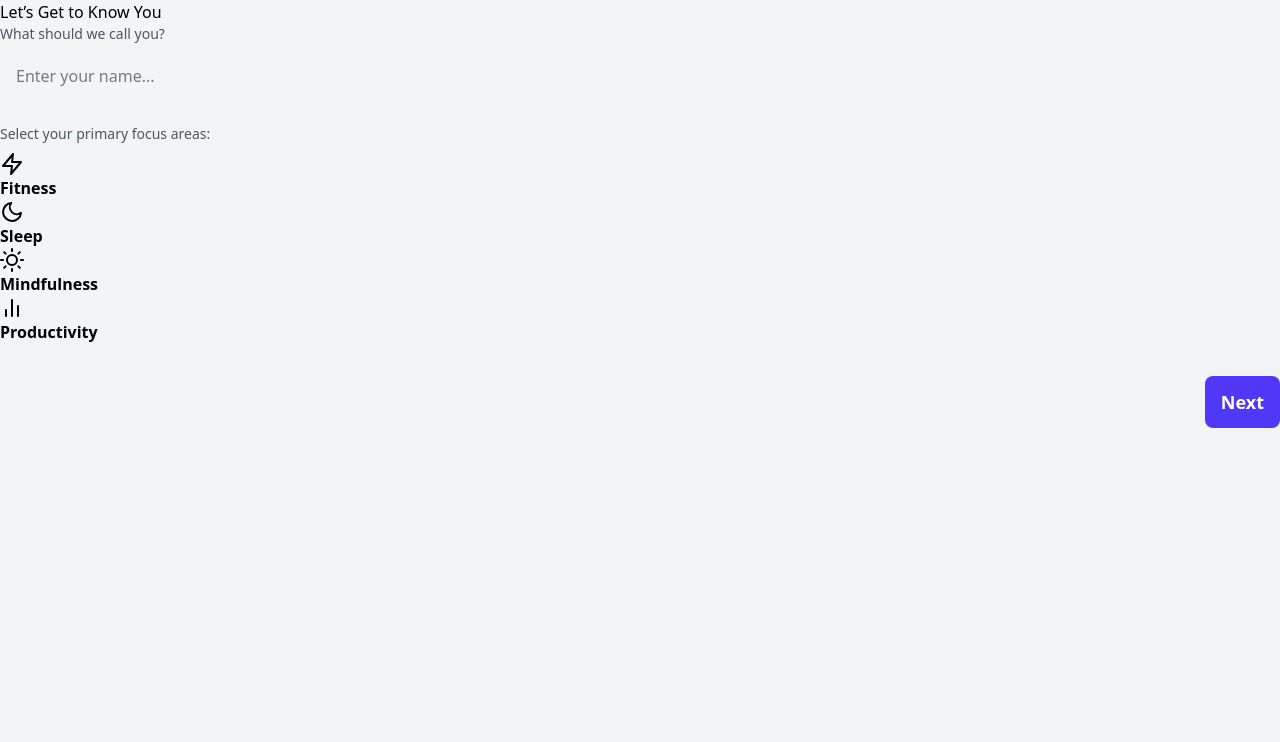
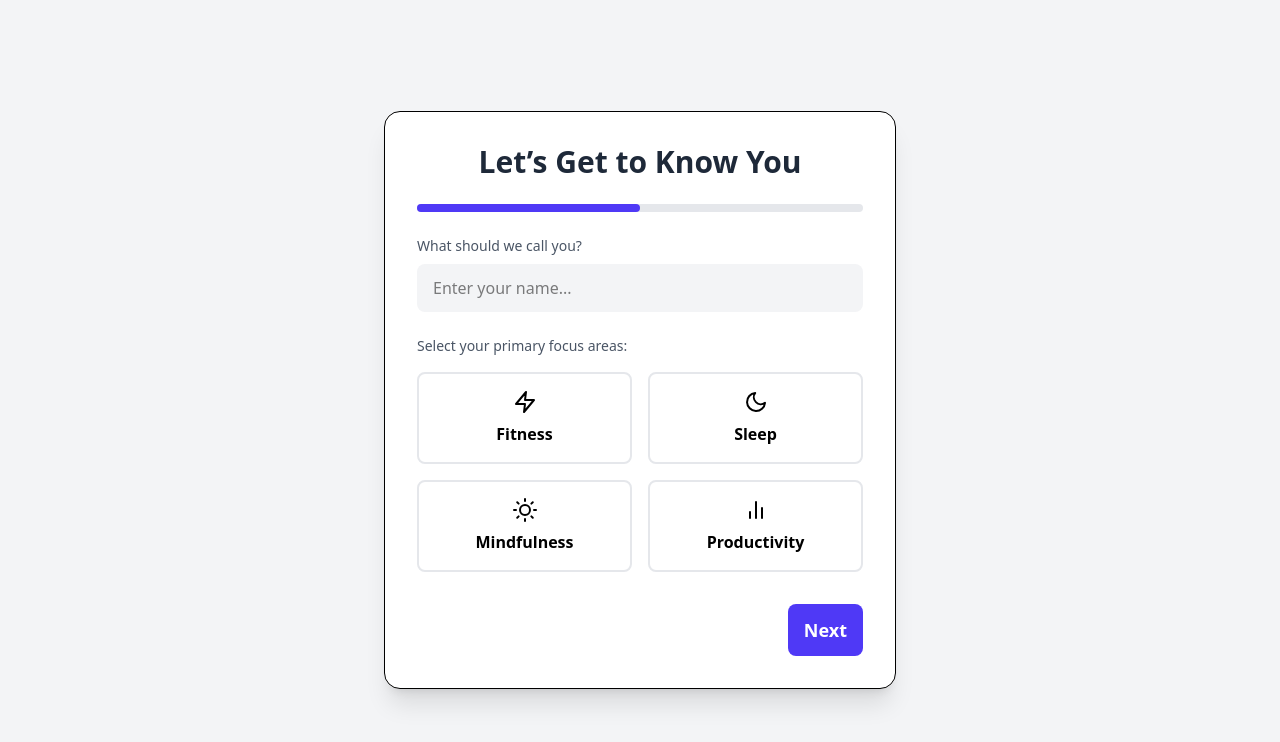
Before and after one commit to DwarakanathAkkala/MindTrack, a React (Vite) app: page /onboarding in a window 1280 px wide. Shown: the top 742 px of the page. Built offline with nearby package versions, Linux system fonts and the light colour scheme; no server answers; the database is empty; sample sign-in values are in the browser's storage.

Commit message:
Onboarding Page CSS Update

```diff
--- a/src/index.css
+++ b/src/index.css
@@ -253,3 +253,68 @@ body {
 .profile-avatar {
   @apply w-full h-full rounded-full object-cover;
 }
+
+/*
+ * Onboarding Page Styles
+ * These are required for the onboarding flow to display correctly.
+ */
+
+.onboarding-container {
+  @apply flex flex-col justify-center min-h-screen bg-gray-100 p-4 sm:p-6;
+}
+
+.onboarding-card {
+  @apply w-full max-w-lg mx-auto bg-white rounded-2xl shadow-xl border p-6 sm:p-8;
+}
+
+.onboarding-header {
+  @apply text-2xl sm:text-3xl font-bold text-gray-800 text-center;
+}
+
+.progress-bar-background {
+  @apply w-full bg-gray-200 rounded-full h-2 my-6;
+}
+
+.progress-bar-fill {
+  @apply bg-indigo-600 h-2 rounded-full transition-all duration-500 ease-in-out;
+}
+
+.focus-card-grid {
+  @apply grid grid-cols-2 gap-4 mt-4;
+}
+
+.focus-card {
+  @apply flex flex-col items-center justify-center p-4 border-2 rounded-lg cursor-pointer transition-all duration-200;
+}
+
+.focus-card-selected {
+  @apply border-indigo-600 bg-indigo-50 text-indigo-600;
+}
+
+.focus-card-default {
+  @apply border-gray-200 bg-white;
+}
+
+.question-card {
+  @apply text-left p-4 border-2 rounded-lg mt-4 transition-all duration-200;
+}
+
+.question-title {
+  @apply font-semibold text-gray-700;
+}
+
+.question-options {
+  @apply flex flex-wrap gap-2 mt-2;
+}
+
+.option-button {
+  @apply px-3 py-1 text-sm border-2 rounded-full cursor-pointer transition-all duration-200;
+}
+
+.option-button-selected {
+  @apply bg-indigo-600 border-indigo-600 text-white;
+}
+
+.option-button-default {
+  @apply bg-white border-gray-300 text-gray-600;
+}
--- a/src/pages/OnboardingPage.tsx
+++ b/src/pages/OnboardingPage.tsx
@@ -1,17 +1,16 @@
 import { useState } from 'react';
 import { useSelector } from 'react-redux';
+import { useNavigate } from 'react-router-dom';
+import { FiZap, FiMoon, FiSun, FiBarChart2, FiCheckCircle } from 'react-icons/fi';
 import type { RootState } from '../store/store';
 import { saveUserProfile } from '../features/user/services';
-import { FiZap, FiMoon, FiSun, FiBarChart2, FiCheckCircle } from 'react-icons/fi';
-import { useNavigate } from 'react-router-dom';
 
 const TOTAL_STEPS = 2;
 
+export function OnboardingPage() {
+    const navigate = useNavigate();
+    const user = useSelector((state: RootState) => state.auth.user);
 
-export function OnboardingPage() {
-
-    const navigate = useNavigate(); // Hook to navigate to other pages
-    const user = useSelector((state: RootState) => state.auth.user);
     const [step, setStep] = useState(1);
 
     // State for Step 1
@@ -33,21 +32,18 @@ export function OnboardingPage() {
     const handleFinish = async () => {
         if (!user) {
             console.error("Cannot save profile: No user is logged in.");
-            return; // Exit if for some reason there is no user
+            return;
         }
 
         const profileData = {
-            name: name,
-            focusAreas: focusAreas,
-            sleepHours: sleepHours,
-            priority: priority,
-            onboardingCompleted: true, // This flag is important for later
+            name: name || user.displayName || 'User',
+            focusAreas,
+            sleepHours,
+            priority,
+            onboardingCompleted: true,
         };
 
-        // Call our new service function to save the data
         await saveUserProfile(user.uid, profileData);
-
-        // Redirect the user to their dashboard after completion
         navigate('/dashboard');
     };
 
@@ -56,21 +52,9 @@ export function OnboardingPage() {
             case 1:
                 return (
                     <div className="fade-in-up">
-                        <label htmlFor="name" className="form-label">
-                            What should we call you?
-                        </label>
-                        <input
-                            id="name"
-                            type="text"
-                            className="form-input"
-                            placeholder="Enter your name..."
-                            value={name}
-                            onChange={(e) => setName(e.target.value)}
-                        />
-
-                        <label className="form-label mt-6">
-                            Select your primary focus areas:
-                        </label>
+                        <label htmlFor="name" className="form-label">What should we call you?</label>
+                        <input id="name" type="text" className="form-input" placeholder="Enter your name..." value={name} onChange={(e) => setName(e.target.value)} />
+                        <label className="form-label mt-6">Select your primary focus areas:</label>
                         <div className="focus-card-grid">
                             <FocusCard isSelected={focusAreas.includes('Fitness')} onClick={() => handleFocusAreaToggle('Fitness')} icon={<FiZap size={24} />} label="Fitness" />
                             <FocusCard isSelected={focusAreas.includes('Sleep')} onClick={() => handleFocusAreaToggle('Sleep')} icon={<FiMoon size={24} />} label="Sleep" />
@@ -112,48 +96,32 @@ export function OnboardingPage() {
                     {step === 1 ? 'Let’s Get to Know You' : 'Tell Us About Your Routine'}
                 </h1>
                 <div className="progress-bar-background">
-                    <div
-                        className="progress-bar-fill"
-                        style={{ width: `${progressPercentage}%` }}
-                    />
+                    <div className="progress-bar-fill" style={{ width: `${progressPercentage}%` }} />
                 </div>
 
                 {renderStep()}
 
                 <div className="mt-8 flex items-center justify-between">
-                    {/* Back Button: Only shows on steps after the first one */}
                     <div>
                         {step > 1 && (
-                            <button
-                                className="btn-secondary" // Using our existing secondary button style
-                                onClick={() => setStep((s) => s - 1)}
-                            >
+                            <button className="btn-secondary" onClick={() => setStep((s) => s - 1)}>
                                 Back
                             </button>
                         )}
                     </div>
-
-                    {/* Next / Finish Button */}
                     <div>
                         {step < TOTAL_STEPS ? (
-                            <button
-                                className="btn-primary"
-                                onClick={() => setStep((s) => s + 1)}
-                            >
+                            <button className="btn-primary" onClick={() => setStep((s) => s + 1)}>
                                 Next
                             </button>
                         ) : (
-                            <button
-                                className="btn-primary flex items-center"
-                                onClick={handleFinish}
-                            >
+                            <button className="btn-primary flex items-center" onClick={handleFinish}>
                                 <FiCheckCircle className="mr-2" />
                                 Finish & Go to Dashboard
                             </button>
                         )}
                     </div>
                 </div>
-
             </div>
         </div>
     );
```
